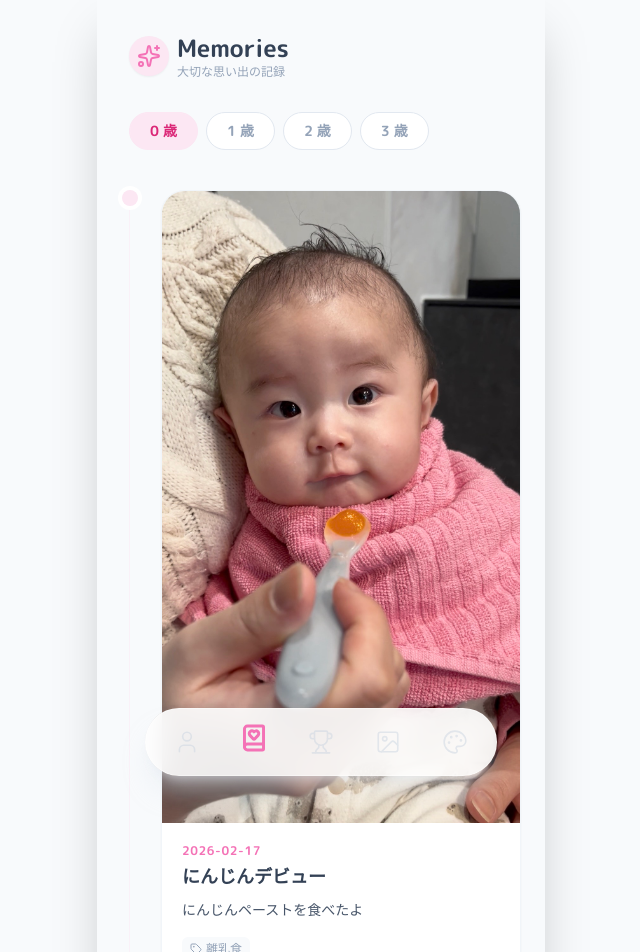
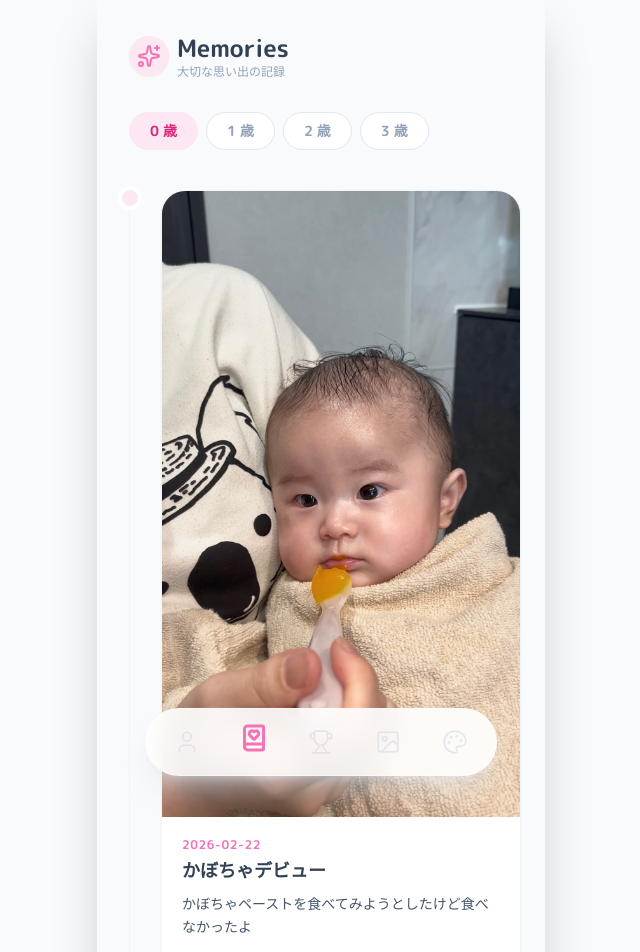
Before and after one commit to ika2kan-fjyu/baby-portfolio-dev, a React (Vite) app: page /memories in a window 1280 px wide. Shown: the top 952 px of the page, without its empty margins (319-959 px from the left). Built offline with nearby package versions, Linux system fonts and the light colour scheme.

Commit message:
memoriesとcollectionを更新

```diff
--- a/src/data/data.js
+++ b/src/data/data.js
@@ -252,6 +252,14 @@ export const achievementsData = [
 //
 
 export const memoriesData = [
+    {
+        id: 2026022201,
+        date: "2026-02-22",
+        title: "かぼちゃデビュー",
+        description: "かぼちゃペーストを食べてみようとしたけど食べなかったよ",
+        tags: ["離乳食"],
+        image: "/memories/20260222.jpg"
+    },
     {
         id: 2026021701,
         date: "2026-02-17",
@@ -646,6 +654,7 @@ export const collectionsData = [
     { id: 17, src: "https://www.ehonnavi.net/img/cover/350/350_Ehon_243243.jpg", title: "だるまさんの", tags: ["絵本"] },
     { id: 18, src: "https://www.ehonnavi.net/img/cover/350/350_Ehon_243242.jpg", title: "だるまさんと", tags: ["絵本"] },
     { id: 19, src: "https://www.shogakukan.co.jp/thumbnail/books/09727065", title: "ミッケ！3 クリスマス", tags: ["絵本"] },
+    { id: 20, src: "https://s3-ap-northeast-1.amazonaws.com/kss-data001/book_images/9784031024402.jpg", title: "じゃあじゃあびりびり", tags: ["絵本"] },
     // { id: 0, src: "", title: "", tags: [""] },
 ];
 
```
Also changed, not shown: public/memories/20260222.jpg (added).
